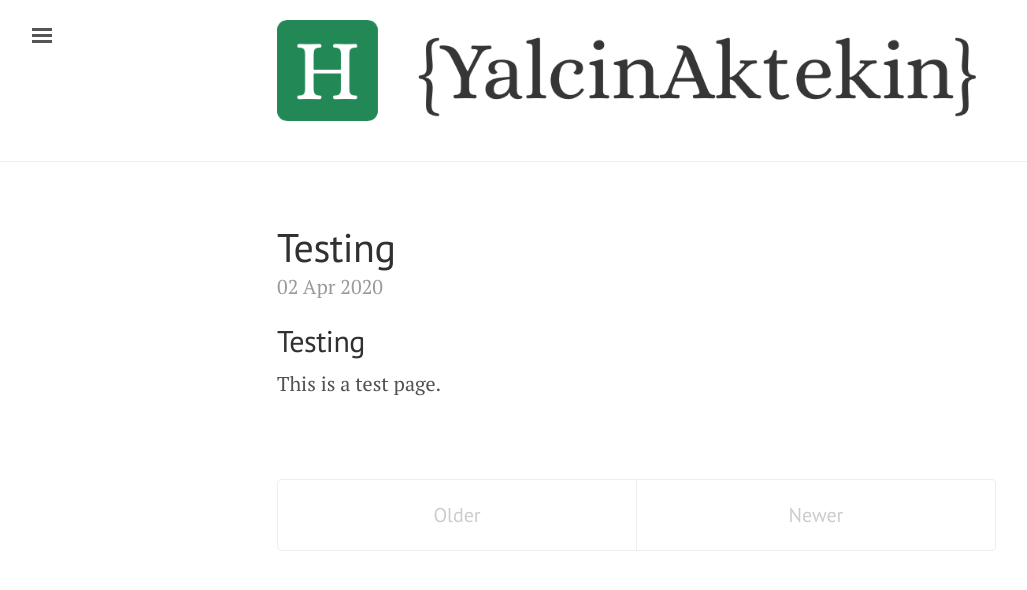
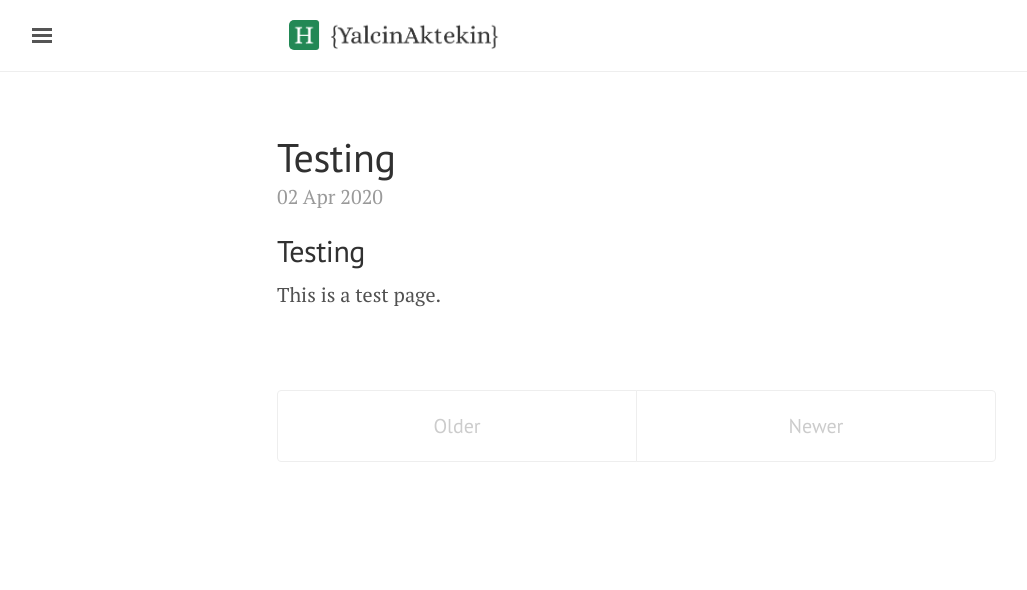
Before and after one commit to yalcinaktekin/yalcinaktekin.github.io, a Jekyll site: the page built from index.html, in a window 1280 px wide. Shown: the top 590 px of the page, without its empty margins (3-1030 px from the left). Built offline with Jekyll 4.4.1, drawn with Linux system fonts in a browser that asks for light colours; the list of posts is cut into pages by our own code.

Commit message:
Update default.html

```diff
--- a/_layouts/default.html
+++ b/_layouts/default.html
@@ -13,7 +13,7 @@
       <div class="masthead">
         <div class="container">
           <h3 class="masthead-title">
-            <a href="/"><img src="/images/home-yalcin.png" align="top"; display:inline-block;
+            <a href="/"><img src="/images/home-yalcin.png" align="top" style="margin:0px 0.8rem 0px 0.6rem; display:inline-block;
              width:70%; max-width:215px; min-width:90px; border:none blue 1px;"></a>
             <!-- <a href="{{ site.baseurl }}/" title="Home">{{ site.title }}</a>
             <small>{{ site.tagline }}</small> -->
```
